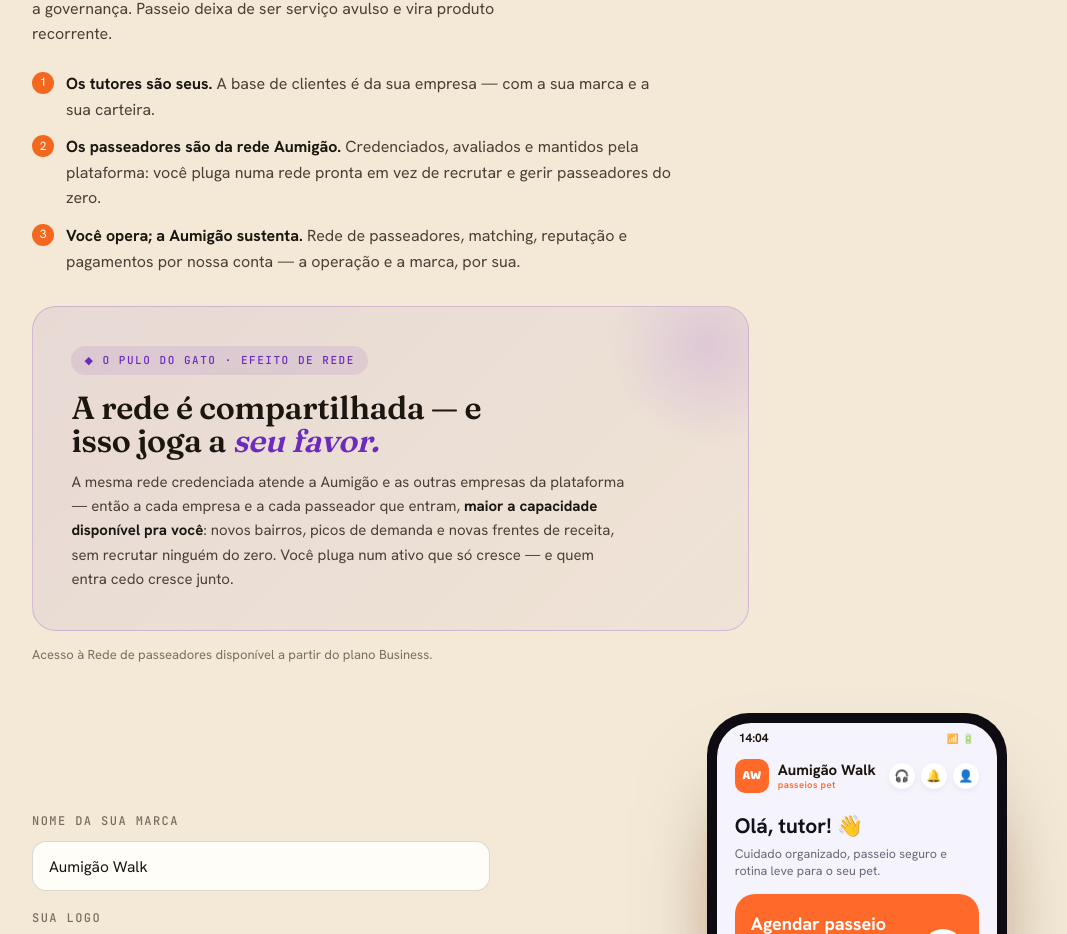
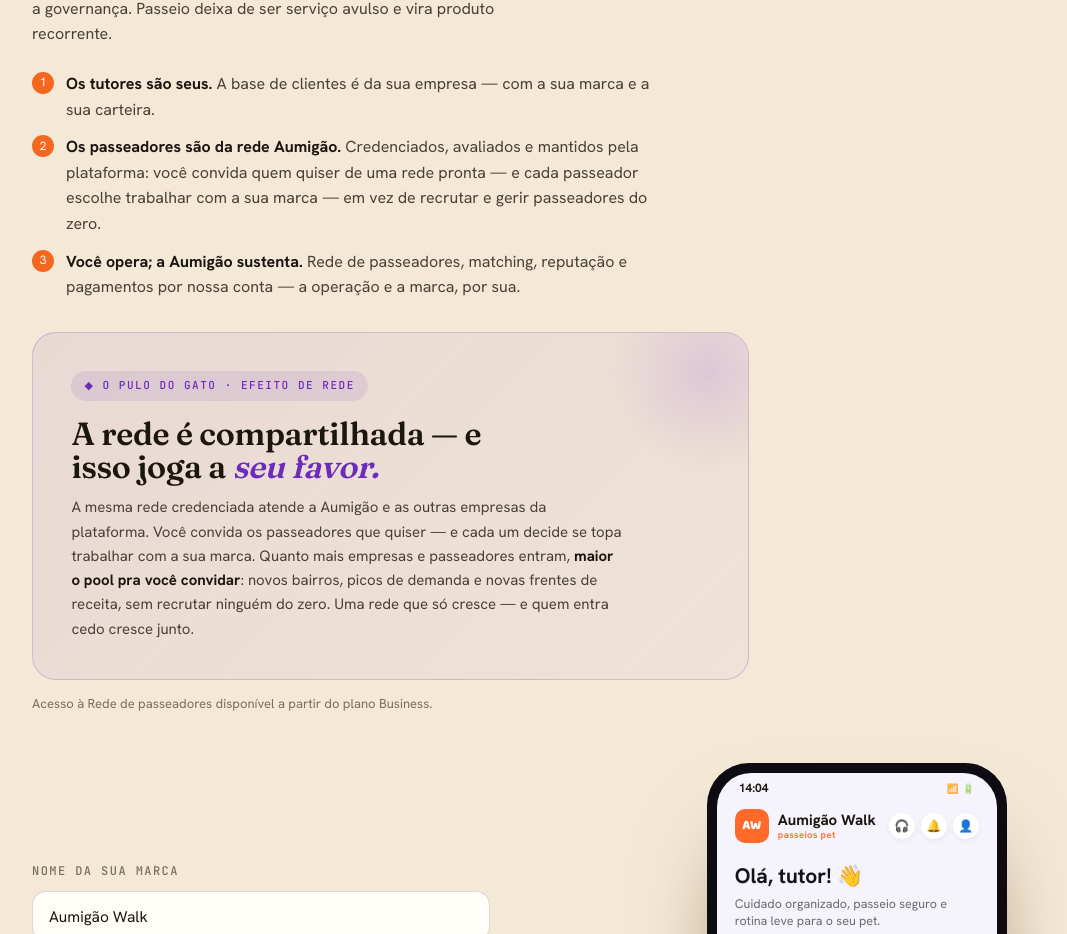
Before and after one commit to carlosmagnonadal-max/aumigao-site, a Next.js app: page /proto in a window 1280 px wide. Shown: the part 3151-4085 px from the top of the page, without its empty margins (44-1111 px from the left). Built offline with nearby package versions, Linux system fonts and the light colour scheme; no server answers.

Commit message:
fix(site): vinculo tenant<->passeador e por convite (passeador aceita ou nao), nao 'plugar' automatico

```diff
--- a/components/EditorialHomeV2.tsx
+++ b/components/EditorialHomeV2.tsx
@@ -76,13 +76,13 @@
             <p className={s.lead}>Sua marca no app do tutor, no app do passeador e no painel operacional. Você opera; o Aumigão sustenta a tecnologia, a rede e a governança. Passeio deixa de ser serviço avulso e vira produto recorrente.</p>
             <ul className={s.ul} style={{ maxWidth: "72ch" }}>
               <li className={s.li}><span className={s.liDot}>1</span><span><b style={{ color: "var(--ink)" }}>Os tutores são seus.</b> A base de clientes é da sua empresa — com a sua marca e a sua carteira.</span></li>
-              <li className={s.li}><span className={s.liDot}>2</span><span><b style={{ color: "var(--ink)" }}>Os passeadores são da rede Aumigão.</b> Credenciados, avaliados e mantidos pela plataforma: você pluga numa rede pronta em vez de recrutar e gerir passeadores do zero.</span></li>
+              <li className={s.li}><span className={s.liDot}>2</span><span><b style={{ color: "var(--ink)" }}>Os passeadores são da rede Aumigão.</b> Credenciados, avaliados e mantidos pela plataforma: você convida quem quiser de uma rede pronta — e cada passeador escolhe trabalhar com a sua marca — em vez de recrutar e gerir passeadores do zero.</span></li>
               <li className={s.li}><span className={s.liDot}>3</span><span><b style={{ color: "var(--ink)" }}>Você opera; a Aumigão sustenta.</b> Rede de passeadores, matching, reputação e pagamentos por nossa conta — a operação e a marca, por sua.</span></li>
             </ul>
             <div className={s.netCallout}>
               <span className={s.netCalloutLabel}>◆ O pulo do gato · efeito de rede</span>
               <h3 className={s.netCalloutTitle}>A rede é compartilhada — e isso joga a <em>seu favor.</em></h3>
-              <p className={s.netCalloutText}>A mesma rede credenciada atende a Aumigão e as outras empresas da plataforma — então a cada empresa e a cada passeador que entram, <b style={{ color: "var(--ink)" }}>maior a capacidade disponível pra você</b>: novos bairros, picos de demanda e novas frentes de receita, sem recrutar ninguém do zero. Você pluga num ativo que só cresce — e quem entra cedo cresce junto.</p>
+              <p className={s.netCalloutText}>A mesma rede credenciada atende a Aumigão e as outras empresas da plataforma. Você convida os passeadores que quiser — e cada um decide se topa trabalhar com a sua marca. Quanto mais empresas e passeadores entram, <b style={{ color: "var(--ink)" }}>maior o pool pra você convidar</b>: novos bairros, picos de demanda e novas frentes de receita, sem recrutar ninguém do zero. Uma rede que só cresce — e quem entra cedo cresce junto.</p>
             </div>
             <p className={s.plansNote} style={{ marginTop: 14 }}>Acesso à Rede de passeadores disponível a partir do plano Business.</p>
           </Reveal>
```
